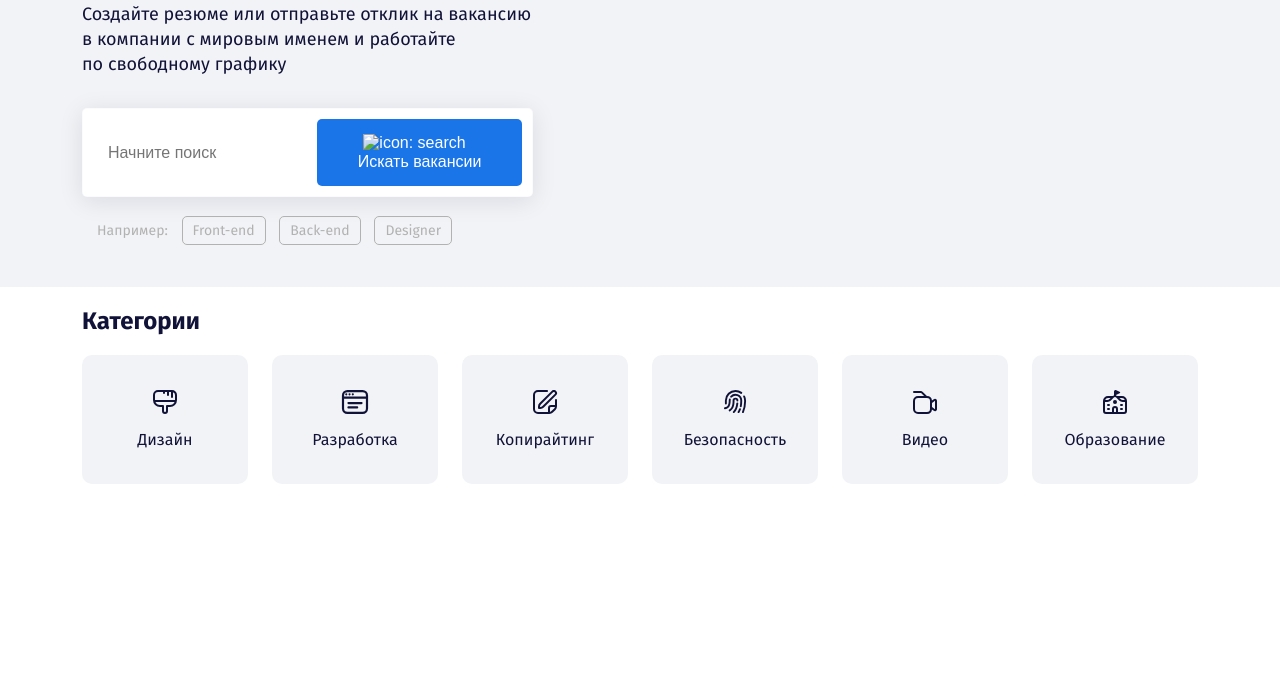
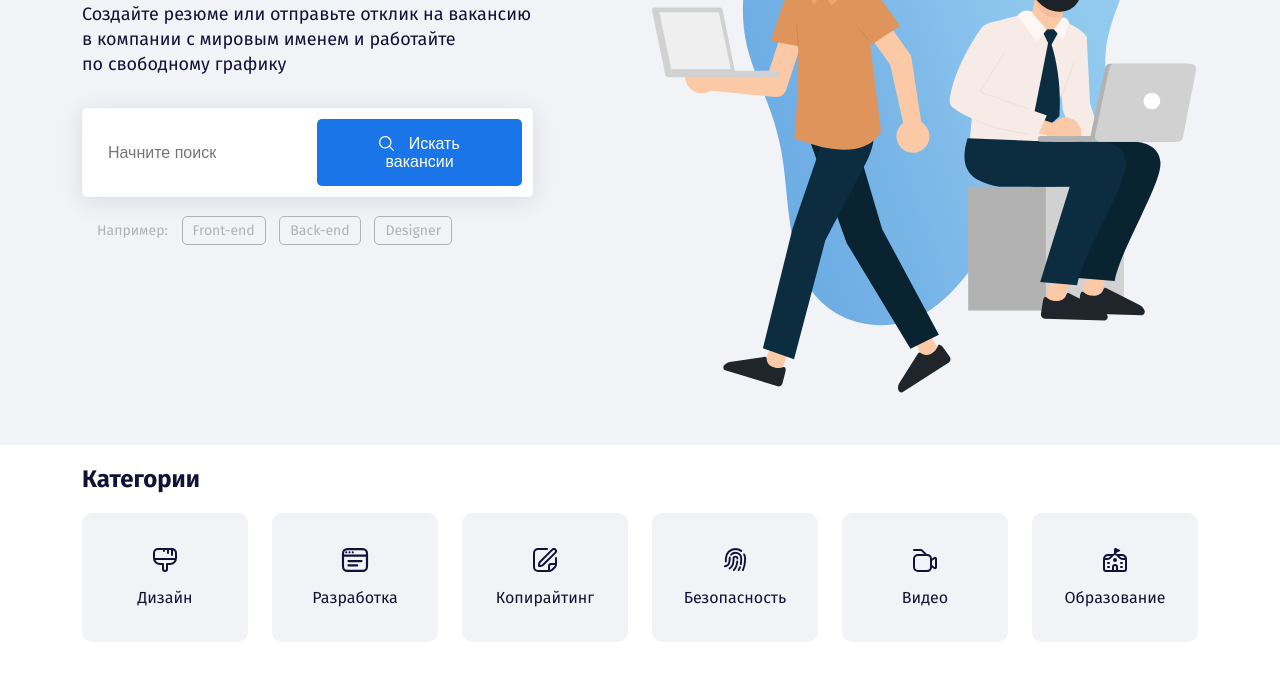
Before and after one commit to alashchev17/findyourjob, a plain HTML site: page index.html in a window 1280 px wide. Shown: the part 294-984 px from the top of the page. Before the commit the page ends 826 px from the top, so only its background shows below. Drawn offline with nearby package versions, Linux system fonts and the light colour scheme; the site is published under a folder, as on GitHub Pages, so addresses that start at the root find nothing.

Commit message:
Update index.html

```diff
--- a/index.html
+++ b/index.html
@@ -53,7 +53,7 @@
           <div class="input-group d-flex">
             <input type="text" class="input" placeholder="Начните поиск">
             <button class="button button-primary">
-              <img class="button-icon" src="/assets/images/search.svg" alt="icon: search">
+              <img class="button-icon" src="./assets/images/search.svg" alt="icon: search">
               <span class="button-text">Искать вакансии</span>
             </button>
           </div>
@@ -66,7 +66,7 @@
         </div>
         <!-- /.col-5 -->
         <div class="col-6 offset-1">
-          <img src="/assets/images/hero-image.svg" alt="People with Laptops" class="hero-image">
+          <img src="./assets/images/hero-image.svg" alt="People with Laptops" class="hero-image">
         </div>
         <!-- /.col-6 offset-1 -->
       </div>
```
